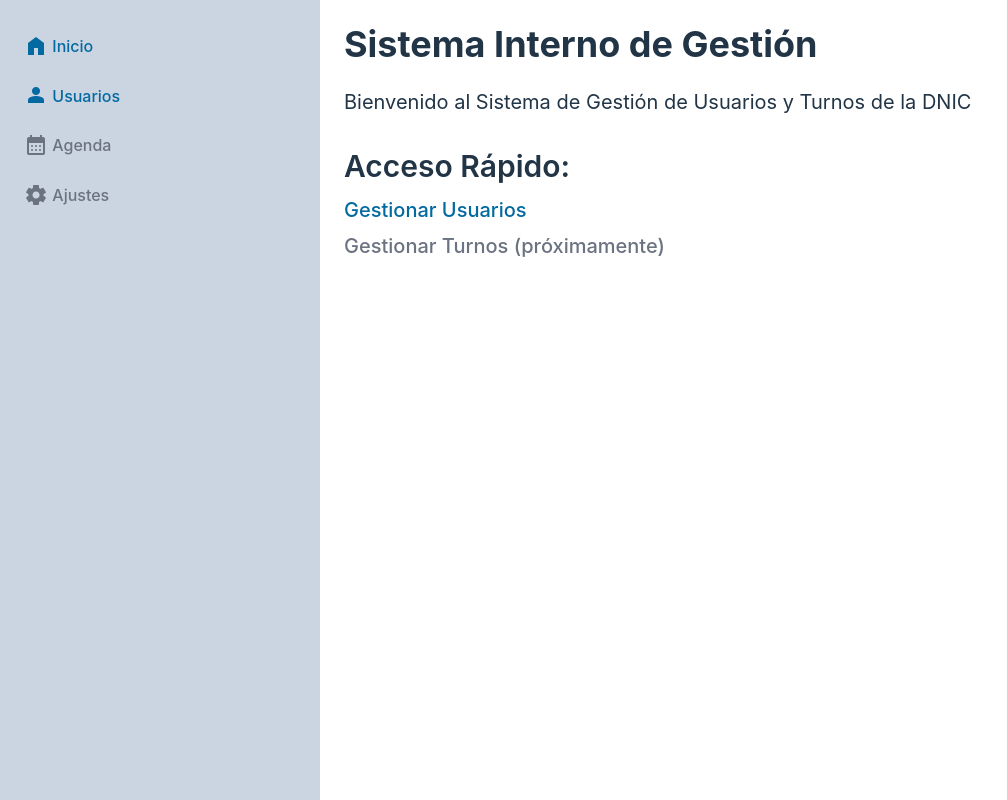
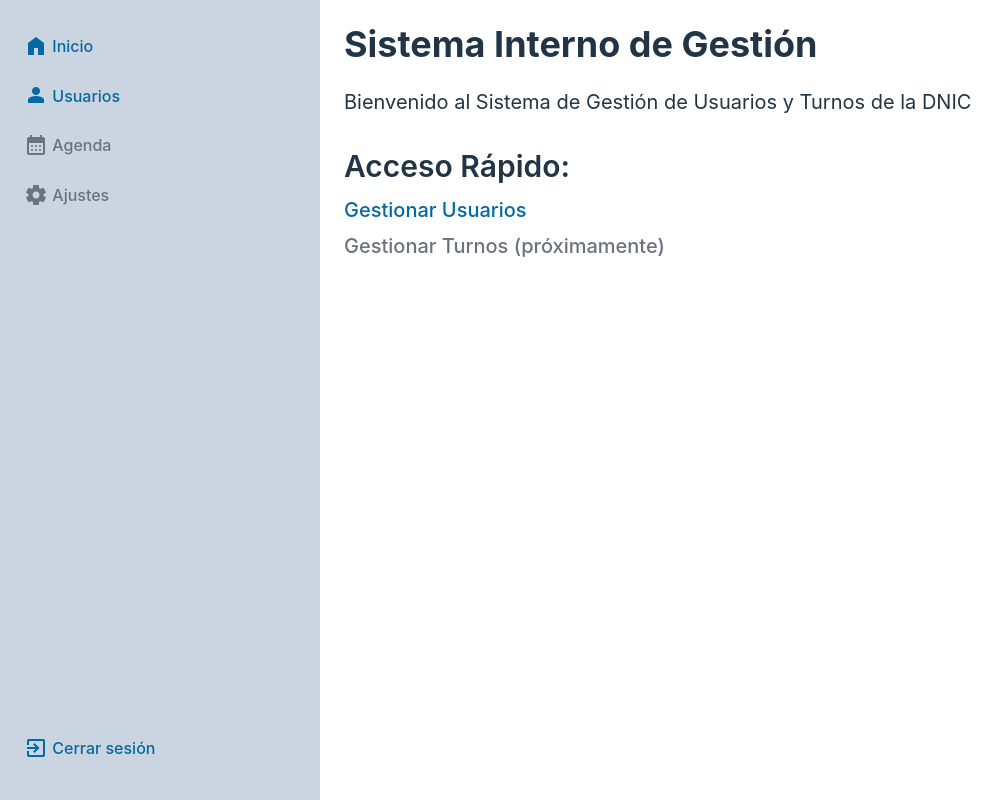
Before and after one commit to my-codebases/dnic-backoffice, a React (Vite) app: page /home in a window 1280 px wide. Shown: the whole page, without its empty margins (0-1007 px from the left). Built offline with nearby package versions, Linux system fonts and the light colour scheme; sample sign-in values are in the browser's storage.

Commit message:
Add logout

```diff
--- a/src/components/NavBar.jsx
+++ b/src/components/NavBar.jsx
@@ -1,9 +1,12 @@
 import { Link } from 'react-router-dom';
+import { useLogout } from "../hooks/useLogout";
 
 export default function Navbar({sections}) {
+  const { logout } = useLogout();
+
   return (
     <>
-      <ul>
+      <ul id="nav-links">
         {Object.keys(sections).map(sectionName => {
           const isDisabled = sections[sectionName].disabled;
           return (
@@ -15,6 +18,12 @@
           </li>
         )})}
       </ul>
+      <div id="sign-out-button">
+        <Link onClick={logout} className="block px-6 py-2 mb-2 font-medium no-underline text-sky-700 hover:text-sky-900 hover:bg-slate-400">
+          <span className='material-symbols-outlined align-middle'>exit_to_app</span>
+          <span className='align-middle'>&nbsp;Cerrar sesión</span>
+        </Link>
+      </div>
     </>
   )
 }
--- /dev/null
+++ b/src/hooks/useLogout.js
@@ -0,0 +1,17 @@
+import { useNavigate } from "react-router-dom";
+import { useAuthContext } from "./useAuthContext";
+
+export const useLogout = () => {
+  const { dispatch } = useAuthContext();
+  const navigate = useNavigate();
+
+  const logout = () => {
+    localStorage.removeItem("user");
+
+    dispatch({ type: "LOGOUT" });
+
+    navigate("/login");
+  };
+
+  return { logout };
+};
--- a/src/pages/Section.jsx
+++ b/src/pages/Section.jsx
@@ -18,7 +18,7 @@
 
   return (
     <div className="min-h-screen md:flex">
-      <nav id="side-menu" className="min-w-[320px] py-6 bg-slate-300">
+      <nav id="side-menu" className="min-w-[320px] py-6 flex flex-col justify-between bg-slate-300">
         <NavBar sections={sections} />
       </nav>
       <main id="page-container" className="flex-auto p-6">
```
